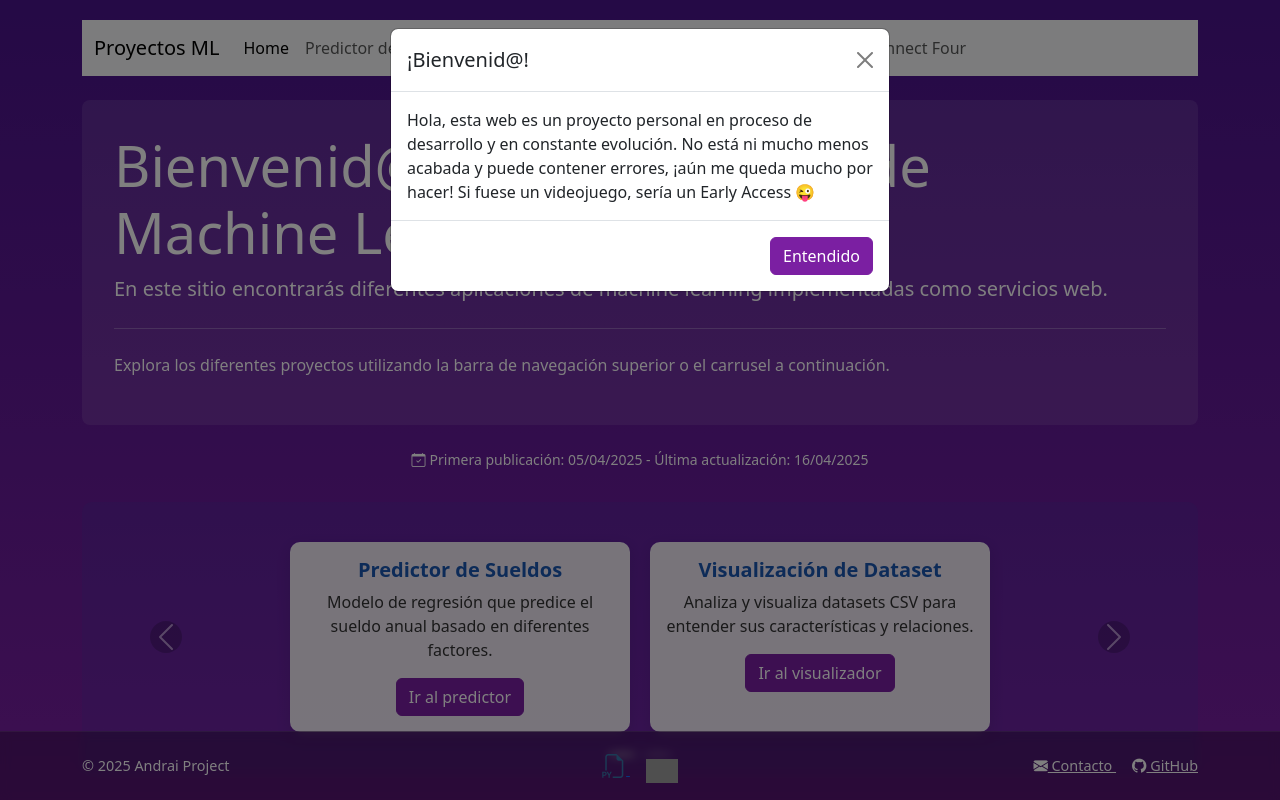
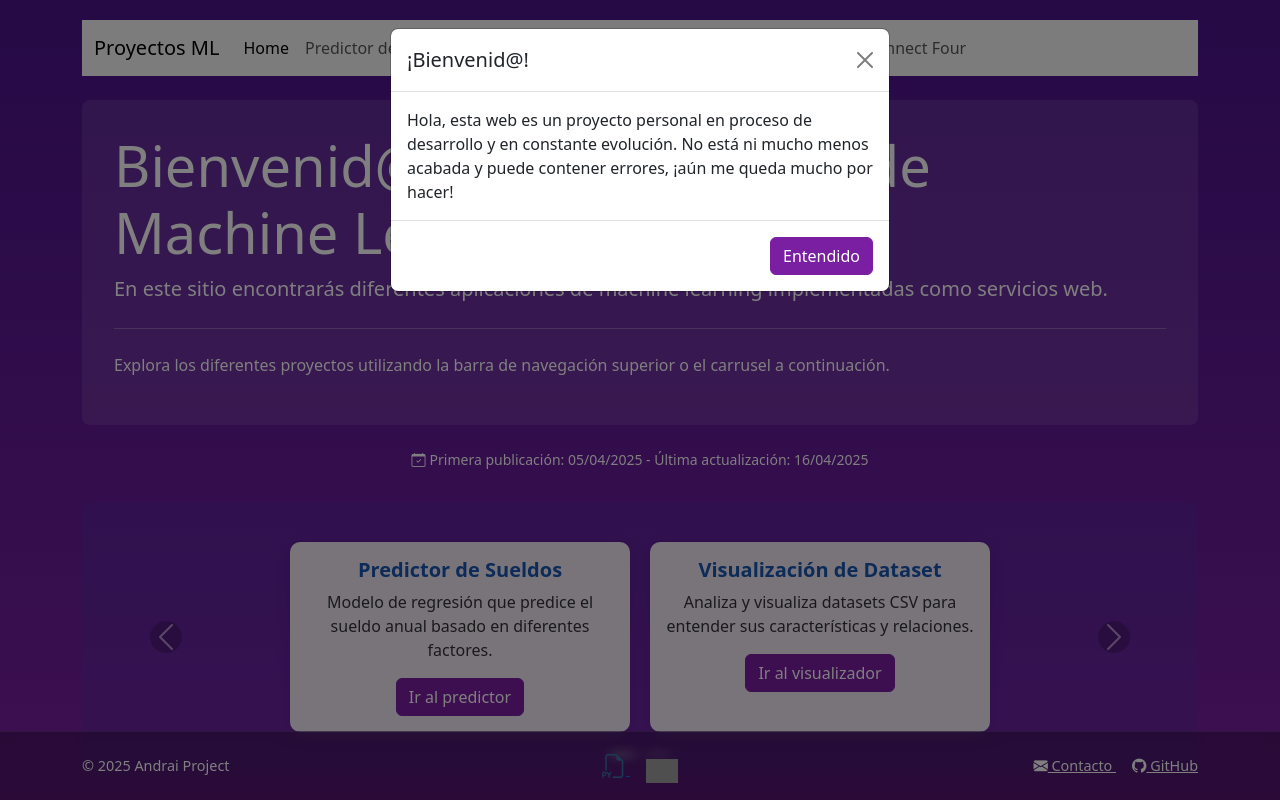
Before and after one commit to Aundefined/proyectos-ml, a Flask app: page / in a window 1280 px wide. Run offline with Flask 3, Linux system fonts and the light colour scheme; parts of the project's set-up code (start-up, migrations or seed data) failed here and were passed over; grey boxes are pictures that could not be loaded.

Commit message:
ajuste popup

```diff
--- a/templates/home.html
+++ b/templates/home.html
@@ -90,7 +90,7 @@
                 <button type="button" class="btn-close" data-bs-dismiss="modal" aria-label="Close"></button>
             </div>
             <div class="modal-body">
-                Hola, esta web es un proyecto personal en proceso de desarrollo y en constante evolución. No está ni mucho menos acabada y puede contener errores, ¡aún me queda mucho por hacer! Si fuese un videojuego, sería un Early Access 😜
+                Hola, esta web es un proyecto personal en proceso de desarrollo y en constante evolución. No está ni mucho menos acabada y puede contener errores, ¡aún me queda mucho por hacer!
             </div>
             <div class="modal-footer">
                 <button type="button" class="btn btn-primary" data-bs-dismiss="modal">Entendido</button>
```
